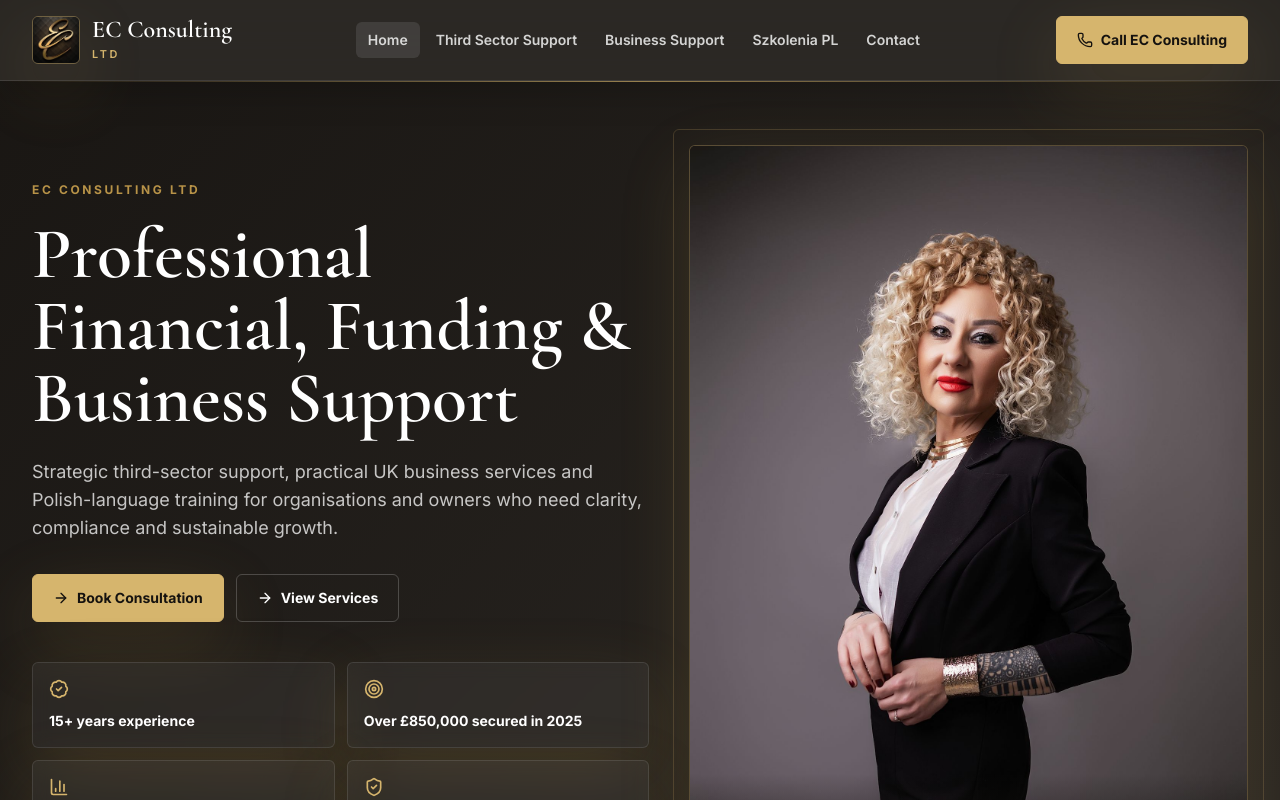
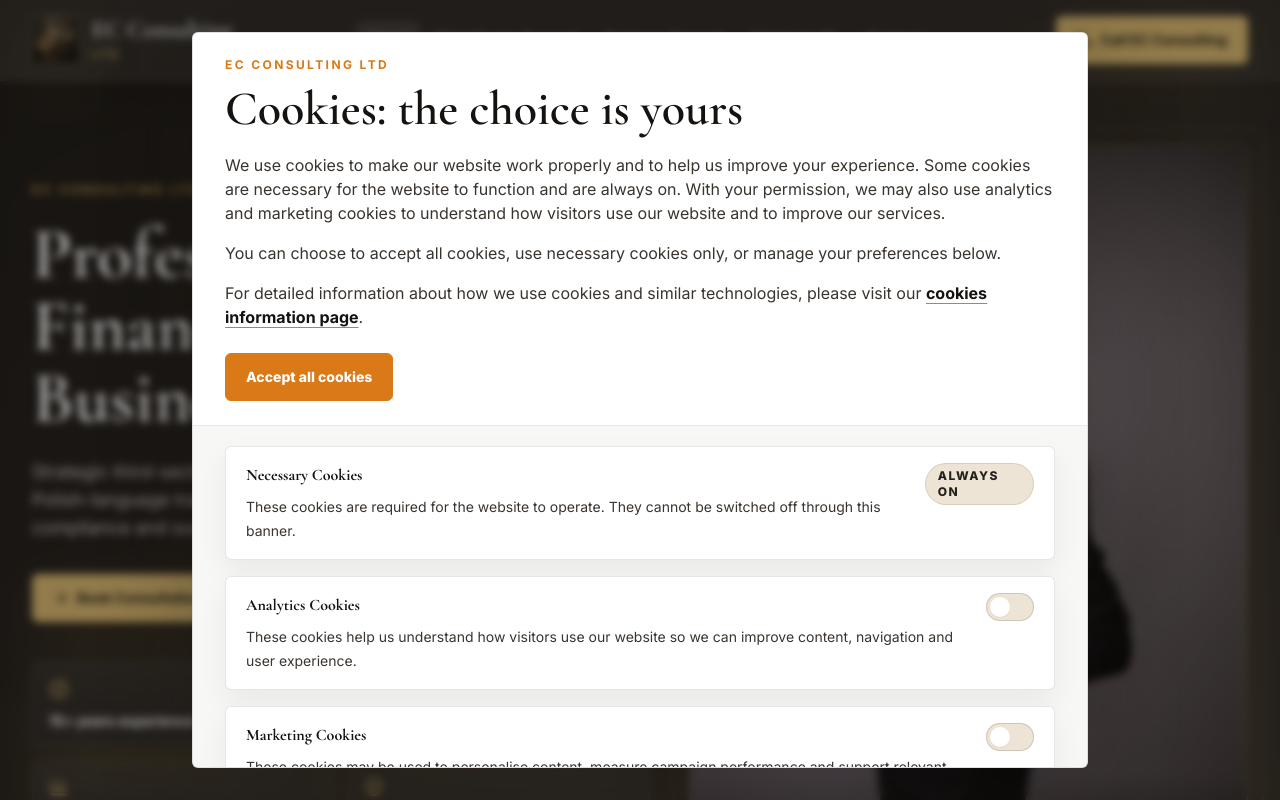
Before and after one commit to ecconsulting/ecconsulting-website, a React (Vite) app: page / in a window 1280 px wide. Shown: the top 800 px of the page. Built offline with nearby package versions, Linux system fonts and the light colour scheme.

Commit message:
Add cookie consent banner

```diff
--- a/src/App.jsx
+++ b/src/App.jsx
@@ -1,6 +1,7 @@
 import { Navigate, Route, Routes } from 'react-router-dom';
 import Navbar from './components/Navbar.jsx';
 import Footer from './components/Footer.jsx';
+import CookieConsent from './components/CookieConsent.jsx';
 import ScrollToTop from './components/ScrollToTop.jsx';
 import SiteMeta from './components/SiteMeta.jsx';
 import Home from './pages/Home.jsx';
@@ -27,6 +28,7 @@
         </Routes>
       </main>
       <Footer />
+      <CookieConsent />
     </div>
   );
 }
--- /dev/null
+++ b/src/components/CookieConsent.jsx
@@ -0,0 +1,213 @@
+import { useEffect, useState } from 'react';
+
+const STORAGE_KEY = 'ecConsultingCookieConsent';
+
+const defaultPreferences = {
+  necessary: true,
+  analytics: false,
+  marketing: false,
+};
+
+function loadAnalyticsScripts() {
+  // Add Google Analytics, Google Tag Manager or similar analytics scripts here.
+  // This function is called only after the visitor has accepted analytics cookies.
+}
+
+function loadMarketingScripts() {
+  // Add Meta Pixel, LinkedIn Insight Tag or similar marketing scripts here.
+  // This function is called only after the visitor has accepted marketing cookies.
+}
+
+function applyCookiePreferences(preferences) {
+  if (preferences.analytics) {
+    loadAnalyticsScripts();
+  }
+
+  if (preferences.marketing) {
+    loadMarketingScripts();
+  }
+}
+
+function readStoredPreferences() {
+  try {
+    const stored = window.localStorage.getItem(STORAGE_KEY);
+    return stored ? JSON.parse(stored) : null;
+  } catch {
+    return null;
+  }
+}
+
+function savePreferences(preferences) {
+  const payload = {
+    ...preferences,
+    necessary: true,
+    savedAt: new Date().toISOString(),
+    version: 1,
+  };
+
+  try {
+    window.localStorage.setItem(STORAGE_KEY, JSON.stringify(payload));
+  } catch {
+    // Some privacy-focused browsers can block storage; consent choices still apply for this page view.
+  }
+
+  applyCookiePreferences(payload);
+}
+
+function Toggle({ id, checked, onChange, label, children }) {
+  return (
+    <div className="rounded-md border border-ink/10 bg-white px-4 py-4 shadow-[0_12px_30px_rgba(21,18,15,0.06)] sm:px-5">
+      <div className="flex items-start justify-between gap-4">
+        <div>
+          <h3 id={`${id}-label`} className="text-base font-extrabold text-ink">{label}</h3>
+          <p className="mt-2 text-sm leading-6 text-graphite">{children}</p>
+        </div>
+        <label htmlFor={id} className="relative inline-flex shrink-0 cursor-pointer items-center">
+          <input
+            id={id}
+            type="checkbox"
+            role="switch"
+            aria-labelledby={`${id}-label`}
+            checked={checked}
+            onChange={(event) => onChange(event.target.checked)}
+            className="peer sr-only"
+          />
+          <span className="h-7 w-12 rounded-full border border-ink/15 bg-linen transition peer-checked:border-[#d97917] peer-checked:bg-[#d97917]" />
+          <span className="absolute left-1 h-5 w-5 rounded-full bg-white shadow-sm transition peer-checked:translate-x-5" />
+        </label>
+      </div>
+    </div>
+  );
+}
+
+export default function CookieConsent() {
+  const [isVisible, setIsVisible] = useState(false);
+  const [preferences, setPreferences] = useState(defaultPreferences);
+
+  useEffect(() => {
+    const storedPreferences = readStoredPreferences();
+
+    if (storedPreferences) {
+      applyCookiePreferences(storedPreferences);
+      return;
+    }
+
+    setIsVisible(true);
+  }, []);
+
+  const updatePreference = (name, value) => {
+    setPreferences((current) => ({
+      ...current,
+      [name]: value,
+    }));
+  };
+
+  const closeWithPreferences = (nextPreferences) => {
+    savePreferences(nextPreferences);
+    setPreferences(nextPreferences);
+    setIsVisible(false);
+  };
+
+  if (!isVisible) {
+    return null;
+  }
+
+  return (
+    <div
+      className="fixed inset-0 z-[100] flex items-end bg-ink/35 px-3 py-4 backdrop-blur-sm sm:items-center sm:px-6"
+      role="presentation"
+    >
+      <section
+        role="dialog"
+        aria-modal="true"
+        aria-labelledby="cookie-consent-title"
+        className="mx-auto max-h-[92vh] w-full max-w-4xl overflow-y-auto rounded-md border border-ink/10 bg-[#f7f7f5] text-ink shadow-[0_28px_90px_rgba(21,18,15,0.28)]"
+      >
+        <div className="border-b border-ink/10 bg-white px-5 py-6 sm:px-8">
+          <p className="text-xs font-bold uppercase tracking-[0.2em] text-[#d97917]">EC Consulting Ltd</p>
+          <h2 id="cookie-consent-title" className="mt-3 text-4xl font-semibold leading-tight text-ink sm:text-5xl">
+            Cookies: the choice is yours
+          </h2>
+          <div className="mt-5 space-y-4 text-sm leading-7 text-graphite sm:text-base">
+            <p>
+              We use cookies to make our website work properly and to help us improve your experience. Some cookies
+              are necessary for the website to function and are always on. With your permission, we may also use
+              analytics and marketing cookies to understand how visitors use our website and to improve our services.
+            </p>
+            <p>
+              You can choose to accept all cookies, use necessary cookies only, or manage your preferences below.
+            </p>
+            <p>
+              For detailed information about how we use cookies and similar technologies, please visit our{' '}
+              <a href="/#cookie-policy" className="font-bold text-ink underline decoration-[#d97917] underline-offset-4">
+                cookies information page
+              </a>
+              .
+            </p>
+          </div>
+          <button
+            type="button"
+            onClick={() => closeWithPreferences({ necessary: true, analytics: true, marketing: true })}
+            className="mt-6 inline-flex min-h-12 w-full items-center justify-center rounded-md border border-[#d97917] bg-[#d97917] px-5 py-3 text-sm font-extrabold text-white transition hover:bg-[#c86d11] sm:w-auto"
+          >
+            Accept all cookies
+          </button>
+        </div>
+
+        <div className="grid gap-4 px-5 py-5 sm:px-8">
+          <div className="rounded-md border border-ink/10 bg-white px-4 py-4 shadow-[0_12px_30px_rgba(21,18,15,0.06)] sm:px-5">
+            <div className="flex items-start justify-between gap-4">
+              <div>
+                <h3 className="text-base font-extrabold text-ink">Necessary Cookies</h3>
+                <p className="mt-2 text-sm leading-6 text-graphite">
+                  These cookies are required for the website to operate. They cannot be switched off through this
+                  banner.
+                </p>
+              </div>
+              <span className="rounded-full border border-ink/10 bg-linen px-3 py-1 text-xs font-extrabold uppercase tracking-[0.12em] text-charcoal">
+                Always on
+              </span>
+            </div>
+          </div>
+
+          <Toggle
+            id="analytics-cookies"
+            label="Analytics Cookies"
+            checked={preferences.analytics}
+            onChange={(value) => updatePreference('analytics', value)}
+          >
+            These cookies help us understand how visitors use our website so we can improve content, navigation and
+            user experience.
+          </Toggle>
+
+          <Toggle
+            id="marketing-cookies"
+            label="Marketing Cookies"
+            checked={preferences.marketing}
+            onChange={(value) => updatePreference('marketing', value)}
+          >
+            These cookies may be used to personalise content, measure campaign performance and support relevant
+            communications.
+          </Toggle>
+        </div>
+
+        <div className="grid gap-3 border-t border-ink/10 bg-white px-5 py-5 sm:grid-cols-2 sm:px-8">
+          <button
+            type="button"
+            onClick={() => closeWithPreferences(defaultPreferences)}
+            className="inline-flex min-h-12 items-center justify-center rounded-md border border-ink/20 bg-white px-5 py-3 text-sm font-extrabold text-ink transition hover:border-[#d97917] hover:text-[#d97917]"
+          >
+            Necessary cookies only
+          </button>
+          <button
+            type="button"
+            onClick={() => closeWithPreferences(preferences)}
+            className="inline-flex min-h-12 items-center justify-center rounded-md border border-ink/20 bg-white px-5 py-3 text-sm font-extrabold text-ink transition hover:border-[#d97917] hover:text-[#d97917]"
+          >
+            Save my cookie choices and close
+          </button>
+        </div>
+      </section>
+    </div>
+  );
+}
--- a/src/components/Footer.jsx
+++ b/src/components/Footer.jsx
@@ -11,7 +11,7 @@
   { label: 'Contact', to: '/contact' },
   { label: 'Privacy Policy', href: '#privacy-policy' },
   { label: 'Terms & Conditions', href: '#terms-and-conditions' },
-  { label: 'Cookie Policy', href: '#cookie-policy' },
+  { label: 'Cookie Policy', href: '#cookie-policy', id: 'cookie-policy' },
 ];
 
 export default function Footer() {
@@ -81,6 +81,7 @@
                 ) : (
                   <a
                     key={item.label}
+                    id={item.id}
                     href={item.href}
                     className="text-sm font-semibold text-white/70 transition hover:text-champagne"
                   >
```
